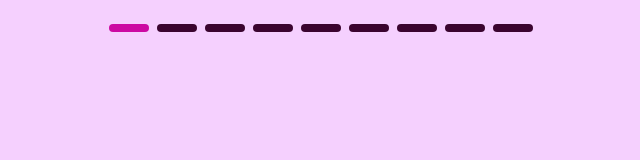
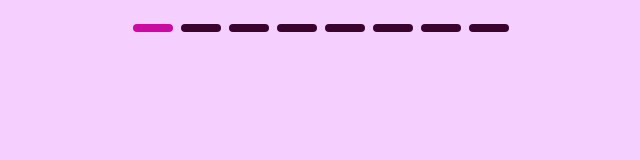
Before and after one commit to benaka17/Special-Summer, a plain HTML site: page index.html in a window 1280 px wide. Shown: the top 160 px of the page, without its empty margins (319-959 px from the left). Drawn offline with nearby package versions, Linux system fonts and the light colour scheme; a web font is replaced by a local one.

Commit message:
updated progress bar

```diff
--- a/index.html
+++ b/index.html
@@ -121,7 +121,6 @@
 <body class="flex flex-col items-center h-screen bg-fuchsia-200 p-6 text-center">
 
     <div id="progress-container" class="flex justify-center items-center mb-4">
-        <div class="progress-bar w-10 h-2 rounded-full mx-1"></div>
         <div class="progress-bar w-10 h-2 rounded-full mx-1"></div>
         <div class="progress-bar w-10 h-2 rounded-full mx-1"></div>
         <div class="progress-bar w-10 h-2 rounded-full mx-1"></div>
```
